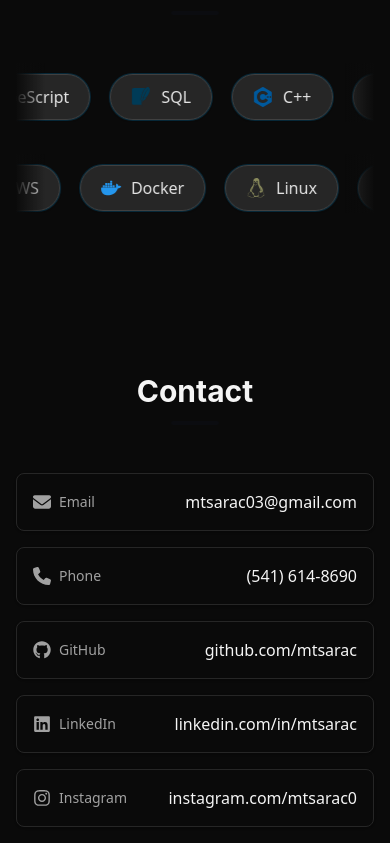
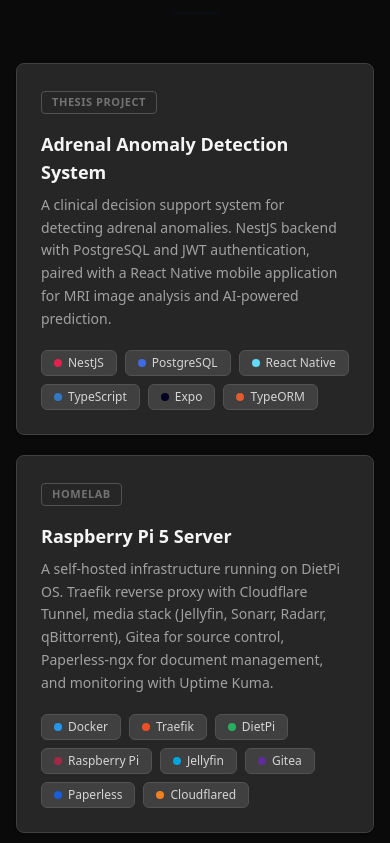
Before and after one commit to mtsarac/portfolio-site, a React (Vite) app: page / in a window 390 px wide. Shown: the part 1981-2824 px from the top of the page. Built offline with nearby package versions, Linux system fonts and the light colour scheme; no server answers.

Commit message:
feat: add projects section with thesis and homelab cards
New Projects section between About and Skills with two compact cards: thesis project (Adrenal Anomaly Detection System) and homelab (Raspberry Pi 5 server). Add Expo and TypeORM to skills. Update navbar with projects link.

```diff
--- a/src/App.tsx
+++ b/src/App.tsx
@@ -6,6 +6,7 @@
 import ClickSpark from './components/ClickSpark'
 import { HeroSection } from './features/hero/HeroSection'
 import { AboutSection } from './features/about/AboutSection'
+import { ProjectsSection } from './features/projects/ProjectsSection'
 import { SkillsSection } from './features/skills/SkillsSection'
 import { ContactSection } from './features/contact/ContactSection'
 import { useTheme } from './hooks/useTheme'
@@ -35,8 +36,8 @@
   useScrollDepth(logger)
   useTimeOnPage(logger)
 
-  const sparkColor = theme === 'dark' ? '#d4d4d4' : '#525252'
-  const raysColor = theme === 'dark' ? '#c8d8ff' : '#f5ebe6'
+  const sparkColor = theme === 'dark' ? '#d4d4d4' : '#94a3b8'
+  const raysColor = theme === 'dark' ? '#c8d8ff' : '#e2e8f0'
 
   return (
     <ClickSpark
@@ -47,7 +48,7 @@
       duration={500}
     >
       <div className="relative">
-        {isDesktop && (
+        {isDesktop && theme === 'dark' && (
           <div className="fixed inset-x-0 top-16 bottom-0 -z-10">
             <Suspense fallback={null}>
               <LightRays
@@ -66,6 +67,7 @@
         <Layout>
           <HeroSection />
           <AboutSection />
+          <ProjectsSection />
           <SkillsSection />
           <ContactSection />
         </Layout>
--- /dev/null
+++ b/src/features/projects/ProjectsSection.tsx
@@ -0,0 +1,85 @@
+import { useI18n } from '../../hooks/useI18n'
+import { Section } from '../../components/Section'
+
+const thesisStack = [
+  { name: 'NestJS', color: '#E0234E' },
+  { name: 'PostgreSQL', color: '#4169E1' },
+  { name: 'React Native', color: '#61DAFB' },
+  { name: 'TypeScript', color: '#3178C6' },
+  { name: 'Expo', color: '#000020' },
+  { name: 'TypeORM', color: '#E05C2E' },
+]
+
+const homelabStack = [
+  { name: 'Docker', color: '#2496ED' },
+  { name: 'Traefik', color: '#EE5023' },
+  { name: 'DietPi', color: '#27AE60' },
+  { name: 'Raspberry Pi', color: '#A22846' },
+  { name: 'Jellyfin', color: '#00A4DC' },
+  { name: 'Gitea', color: '#5E2C9B' },
+  { name: 'Paperless', color: '#175DDC' },
+  { name: 'Cloudflared', color: '#F38020' },
+]
+
+function ProjectCard({
+  label,
+  title,
+  desc,
+  stack,
+}: {
+  label: string
+  title: string
+  desc: string
+  stack: { name: string; color: string }[]
+}) {
+  return (
+    <div className="rounded-lg border border-slate-200 dark:border-neutral-700 bg-white dark:bg-neutral-800 p-6 shadow-sm">
+      <span className="inline-block px-2.5 py-0.5 text-[11px] font-semibold uppercase tracking-wider text-slate-400 dark:text-neutral-500 border border-slate-200 dark:border-neutral-600 rounded mb-4">
+        {label}
+      </span>
+      <h3 className="text-lg font-semibold text-slate-900 dark:text-neutral-100 mb-2">
+        {title}
+      </h3>
+      <p className="text-sm text-slate-500 dark:text-neutral-400 leading-relaxed mb-5">
+        {desc}
+      </p>
+      <div className="flex flex-wrap gap-2">
+        {stack.map((tech) => (
+          <span
+            key={tech.name}
+            className="inline-flex items-center gap-1.5 px-3 py-1 text-xs font-medium text-slate-600 dark:text-neutral-300 bg-slate-50 dark:bg-neutral-700 border border-slate-200 dark:border-neutral-600 rounded-md"
+          >
+            <span
+              className="w-2 h-2 rounded-full shrink-0"
+              style={{ backgroundColor: tech.color }}
+            />
+            {tech.name}
+          </span>
+        ))}
+      </div>
+    </div>
+  )
+}
+
+export function ProjectsSection() {
+  const { t } = useI18n()
+
+  return (
+    <Section id="projects" title={t('projects.title')}>
+      <div className="max-w-3xl mx-auto grid grid-cols-1 md:grid-cols-2 gap-5">
+        <ProjectCard
+          label={t('projects.thesis.label')}
+          title={t('projects.thesis.name')}
+          desc={t('projects.thesis.desc')}
+          stack={thesisStack}
+        />
+        <ProjectCard
+          label={t('projects.hobby.label')}
+          title={t('projects.hobby.name')}
+          desc={t('projects.hobby.desc')}
+          stack={homelabStack}
+        />
+      </div>
+    </Section>
+  )
+}
--- a/src/features/skills/SkillsSection.tsx
+++ b/src/features/skills/SkillsSection.tsx
@@ -21,8 +21,9 @@
   SiGit,
   SiSupabase,
   SiNestjs,
+  SiExpo,
 } from "react-icons/si";
-import { FaAws, FaDatabase } from "react-icons/fa";
+import { FaAws, FaDatabase } from "react-icons/fa6";
 import type { IconType } from "react-icons";
 
 const skillData: SkillCategory[] = [
@@ -41,6 +42,8 @@
       ".NET Web API",
       "MS SQL Server",
       "PostgreSQL",
+      "Expo",
+      "TypeORM",
     ],
   },
   {
@@ -66,6 +69,8 @@
   ".NET Web API": SiDotnet,
   "MS SQL Server": FaDatabase,
   PostgreSQL: SiPostgresql,
+  Expo: SiExpo,
+  TypeORM: FaDatabase,
   "Git/GitHub": SiGithub,
   Git: SiGit,
   Supabase: SiSupabase,
@@ -91,6 +96,8 @@
   '.NET Web API': '#512BD4',
   'MS SQL Server': '#CC2927',
   PostgreSQL: '#4169E1',
+  Expo: '#000020',
+  TypeORM: '#E05C2E',
   'Git/GitHub': '#666',
   Git: '#F05032',
   Supabase: '#3ECF8E',
@@ -102,7 +109,7 @@
 function SkillBadge({ name }: { name: string }) {
   const Icon = skillIcons[name];
   return (
-    <span className="inline-flex items-center gap-2.5 px-5 py-2.5 text-base font-medium rounded-full bg-white dark:bg-neutral-800 text-neutral-800 dark:text-neutral-200 whitespace-nowrap ring-1 ring-sky-500/20 border border-neutral-200 dark:border-neutral-700 shadow-sm">
+    <span className="inline-flex items-center gap-2.5 px-5 py-2.5 text-base font-medium rounded-lg bg-white dark:bg-neutral-800 text-slate-700 dark:text-neutral-200 whitespace-nowrap border border-slate-200 dark:border-neutral-700 shadow-sm">
       {Icon && <Icon className="shrink-0" size={20} color={skillColors[name]} />}
       {name}
     </span>
```
